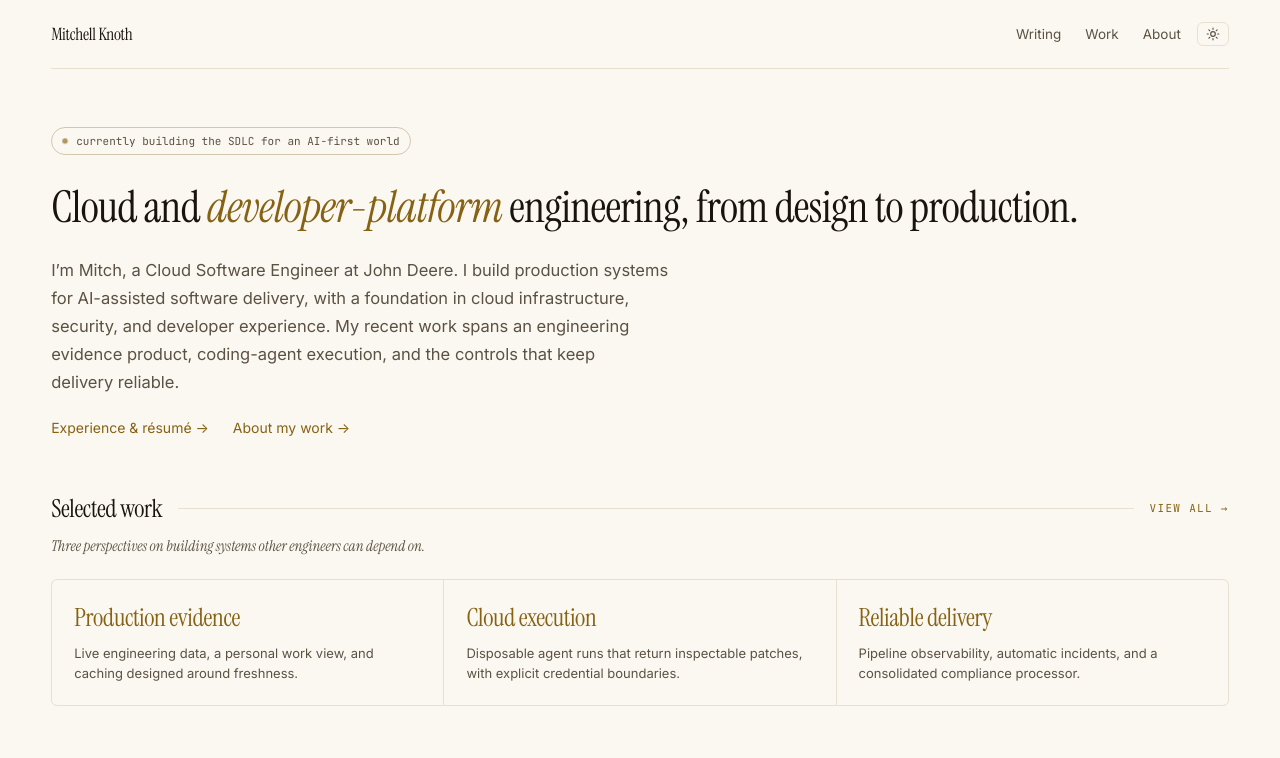
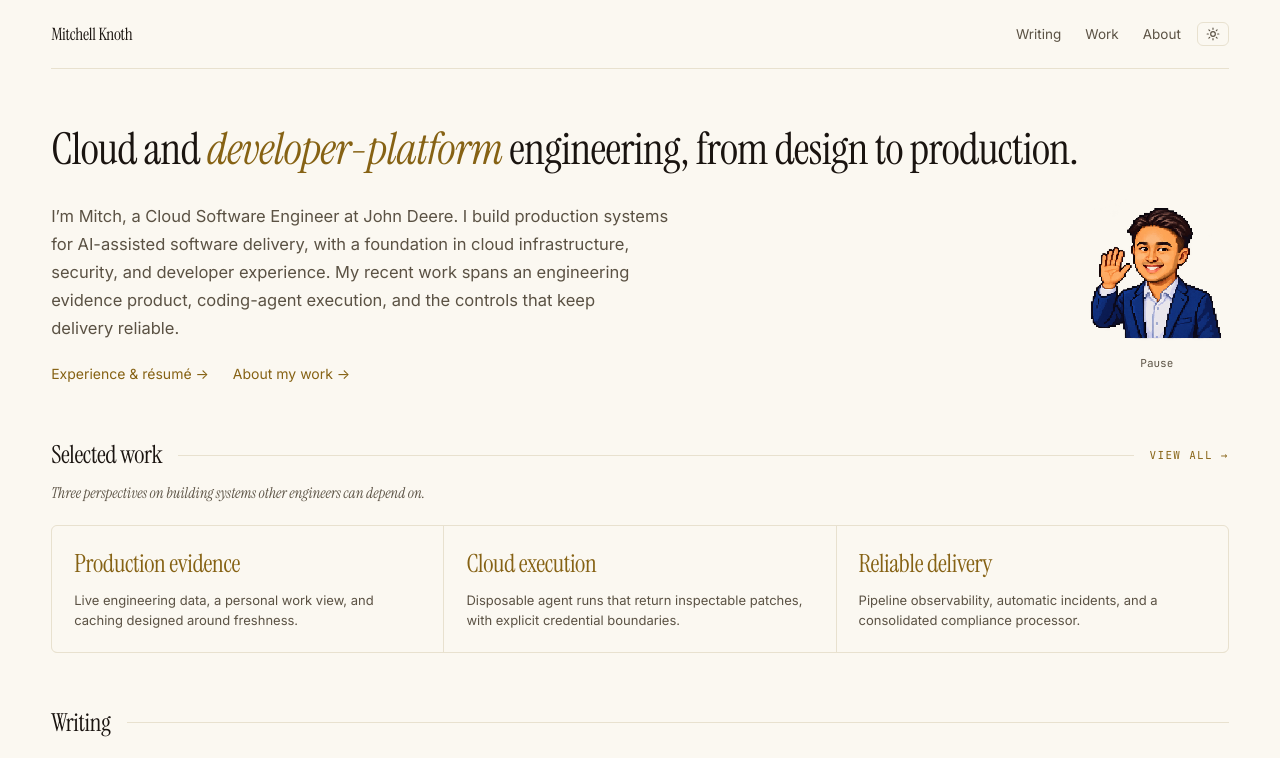
Before and after one commit to mknoth197/mknoth197.github.io, an Astro site: page / in a window 1280 px wide. Shown: the top 758 px of the page. Built offline with nearby package versions, Linux system fonts and the light colour scheme; Astro itself is replaced by a stand-in of ours; some packages are replaced by stand-ins of ours.

Commit message:
feat(hero): add pixel emotes and remove status pill

```diff
--- a/src/components/CurrentlyPill.astro
+++ /dev/null
@@ -1,18 +0,0 @@
----
-interface Props {
-  text: string;
-}
-const { text } = Astro.props;
----
-
-<div
-  class="mb-7 inline-flex items-center gap-2 rounded-full border px-[10px] py-[4px] text-[11px]"
-  style="border-color: var(--border-strong); color: var(--fg-muted); font-family: var(--font-mono);"
->
-  <span
-    class="pulse-dot inline-block h-[6px] w-[6px] rounded-full"
-    style="background: var(--accent);"
-    aria-hidden="true"
-  ></span>
-  <span>currently {text}</span>
-</div>
--- /dev/null
+++ b/src/components/PixelAvatar.astro
@@ -0,0 +1,55 @@
+<div class="pixel-avatar">
+  <div class="pixel-avatar__portrait" aria-hidden="true"></div>
+  <button type="button" class="pixel-avatar__toggle" aria-label="Pause avatar animation" aria-pressed="false" hidden>Pause</button>
+</div>
+
+<script>
+  document.querySelectorAll<HTMLElement>('.pixel-avatar').forEach((avatar) => {
+    const button = avatar.querySelector<HTMLButtonElement>('button');
+    if (!button) return;
+    button.hidden = false;
+    button.addEventListener('click', () => {
+      const paused = avatar.classList.toggle('is-paused');
+      button.setAttribute('aria-pressed', String(paused));
+      button.setAttribute('aria-label', `${paused ? 'Play' : 'Pause'} avatar animation`);
+      button.textContent = paused ? 'Play' : 'Pause';
+    });
+  });
+</script>
+
+<style>
+  .pixel-avatar { justify-self: end; width: 112px; text-align: center; }
+  .pixel-avatar__portrait {
+    width: 112px;
+    height: 112px;
+    background: url('/images/mitch-emotes.png') 0 0 / 200% 200% no-repeat;
+    image-rendering: pixelated;
+    animation: avatar-emotes 16s steps(1, end) infinite;
+  }
+  .is-paused .pixel-avatar__portrait { animation-play-state: paused; }
+  .pixel-avatar__toggle {
+    min-width: 48px;
+    min-height: 44px;
+    color: var(--fg-muted);
+    font-family: var(--font-mono);
+    font-size: 11px;
+    cursor: pointer;
+    border-radius: 4px;
+  }
+  .pixel-avatar__toggle:hover { color: var(--accent); }
+  .pixel-avatar__toggle:focus-visible { outline: 2px solid var(--accent); outline-offset: 2px; }
+  @keyframes avatar-emotes {
+    0%, 100% { background-position: 0% 0%; }
+    25% { background-position: 100% 0%; }
+    50% { background-position: 0% 100%; }
+    75% { background-position: 100% 100%; }
+  }
+  @media (min-width: 768px) {
+    .pixel-avatar, .pixel-avatar__portrait { width: 144px; }
+    .pixel-avatar__portrait { height: 144px; }
+  }
+  @media (prefers-reduced-motion: reduce) {
+    .pixel-avatar__portrait { animation: none; }
+    .pixel-avatar__toggle { display: none; }
+  }
+</style>
--- a/src/config.ts
+++ b/src/config.ts
@@ -8,8 +8,6 @@ export const site = {
   email: 'mknoth197@gmail.com',
   github: 'https://github.com/mknoth197',
   linkedin: 'https://www.linkedin.com/in/mitchellknoth/',
-  // Update if you change the "currently" pill on the home page:
-  currently: 'building the SDLC for an AI-first world',
 };
 
 export type NavItem = { label: string; href: string };
--- a/src/pages/about.astro
+++ b/src/pages/about.astro
@@ -1,6 +1,5 @@
 ---
 import Base from '../layouts/Base.astro';
-import CurrentlyPill from '../components/CurrentlyPill.astro';
 import { site } from '../config';
 
 const certs = [
@@ -32,8 +31,6 @@ const eyebrow =
   title="About"
   description="Cloud software engineer at John Deere making AI a first-class participant in the software development lifecycle, built on experience across API platforms, digital equipment licensing, cloud infrastructure, and developer experience."
 >
-  <CurrentlyPill text={site.currently} />
-
   <h1 class="prose-serif mb-6 text-[40px] leading-[1.1] sm:text-[44px]" style="color: var(--fg);">
     I’m Mitch. I build <em style="color: var(--accent);">platforms</em> that make reliable software delivery easier.
   </h1>
--- a/src/pages/index.astro
+++ b/src/pages/index.astro
@@ -1,10 +1,9 @@
 ---
 import Base from '../layouts/Base.astro';
-import CurrentlyPill from '../components/CurrentlyPill.astro';
+import PixelAvatar from '../components/PixelAvatar.astro';
 import SectionLabel from '../components/SectionLabel.astro';
 import MetricCard from '../components/MetricCard.astro';
 import FeaturedPost from '../components/writing/FeaturedPost.astro';
-import { site } from '../config';
 import { getProjects, getPublishedPosts, splitFeaturedPost } from '../lib/content';
 
 const { featured } = splitFeaturedPost(await getPublishedPosts());
@@ -16,8 +15,6 @@ const featuredMetrics = (await getProjects())
 
 <Base>
   <section>
-    <CurrentlyPill text={site.currently} />
-
     <h1
       class="prose-serif mb-6 text-[40px] leading-[1.1] sm:text-[44px]"
       style="color: var(--fg);"
@@ -25,6 +22,8 @@ const featuredMetrics = (await getProjects())
       Cloud and <em style="color: var(--accent);">developer-platform</em> engineering, from design to production.
     </h1>
 
+    <div class="hero-detail">
+      <div>
         <p class="max-w-[60ch] text-[16.5px] leading-[1.7] text-pretty" style="color: var(--fg-muted);">
           I’m Mitch, a Cloud Software Engineer at John Deere. I build production systems for
           AI-assisted software delivery, with a foundation in cloud infrastructure, security, and
@@ -35,6 +34,9 @@ const featuredMetrics = (await getProjects())
           <a href="/resume/" class="underline underline-offset-4">Experience &amp; résumé →</a>
           <a href="/about/" class="underline underline-offset-4">About my work →</a>
         </p>
+      </div>
+      <PixelAvatar />
+    </div>
   </section>
 
   <SectionLabel label="Selected work" href="/work/" />
@@ -89,3 +91,9 @@ const featuredMetrics = (await getProjects())
     )
   }
 </Base>
+<style>
+  .hero-detail { display: grid; gap: 1.5rem; align-items: end; }
+  @media (min-width: 640px) {
+    .hero-detail { grid-template-columns: minmax(0, 1fr) auto; gap: 2rem; }
+  }
+</style>
--- a/src/styles/global.css
+++ b/src/styles/global.css
@@ -504,14 +504,7 @@ button:focus-visible,
 /* =============================================================
    Motion — respect reduced-motion
    ------------------------------------------------------------- */
-@keyframes pulse-dot {
-  0%, 100% { opacity: 1; transform: scale(1); }
-  50% { opacity: 0.4; transform: scale(0.85); }
-}
-.pulse-dot { animation: pulse-dot 2.2s ease-in-out infinite; }
-
 @media (prefers-reduced-motion: reduce) {
-  .pulse-dot { animation: none; }
   * { scroll-behavior: auto !important; }
   ::view-transition-group(*),
   ::view-transition-old(*),
--- a/tests/site-quality.spec.ts
+++ b/tests/site-quality.spec.ts
@@ -161,3 +161,19 @@ test('both themes preserve readable foreground and background tokens', async ({
     expect(colors.background).not.toBe(colors.foreground);
   }
 });
+
+test('hero avatar can pause and honors reduced motion', async ({ page }) => {
+  await page.goto('/');
+  const portrait = page.locator('.pixel-avatar__portrait');
+  await expect(portrait).toBeVisible();
+  const asset = await page.request.get('/images/mitch-emotes.png');
+  expect(asset.ok()).toBe(true);
+  expect(asset.headers()['content-type']).toContain('image/png');
+  await page.getByRole('button', { name: 'Pause avatar animation' }).click();
+  expect(await portrait.evaluate((node) => getComputedStyle(node).animationPlayState)).toBe('paused');
+  await page.getByRole('button', { name: 'Play avatar animation' }).click();
+  expect(await portrait.evaluate((node) => getComputedStyle(node).animationPlayState)).toBe('running');
+  await page.emulateMedia({ reducedMotion: 'reduce' });
+  expect(await portrait.evaluate((node) => getComputedStyle(node).animationName)).toBe('none');
+  await expect(page.getByRole('button', { name: 'Pause avatar animation' })).toBeHidden();
+});
```
Also changed, not shown: public/images/mitch-emotes.png (added). Lines whose indentation alone changed are shown as unchanged.
